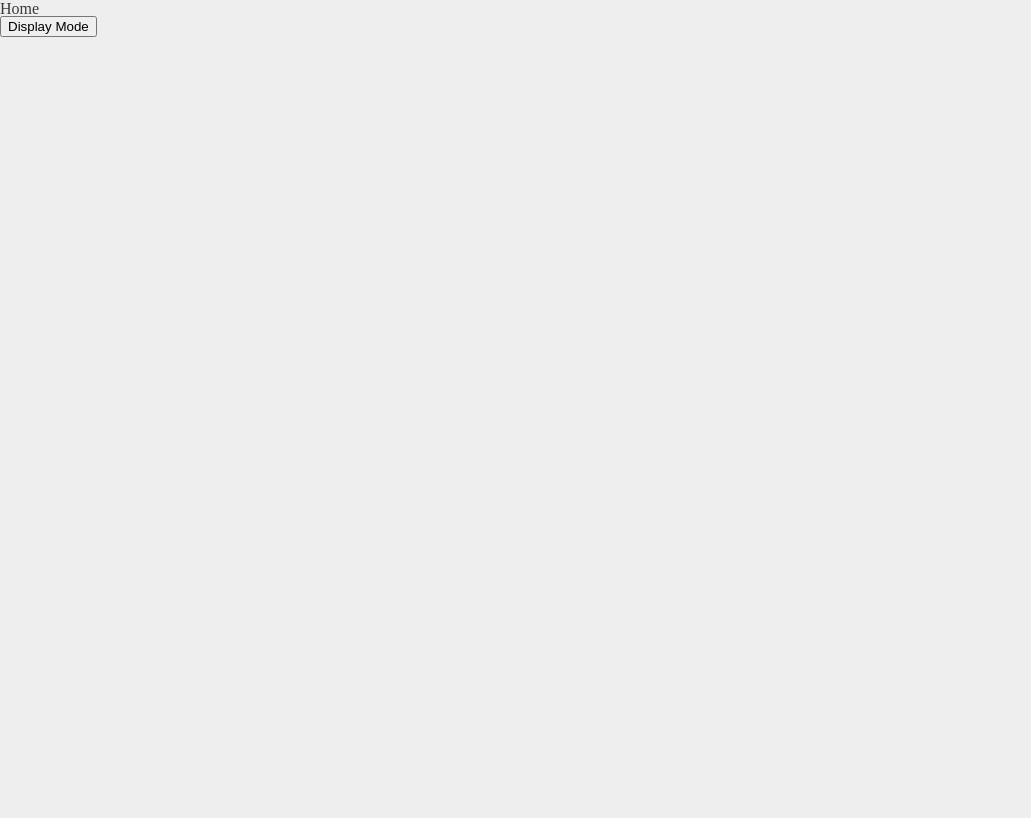
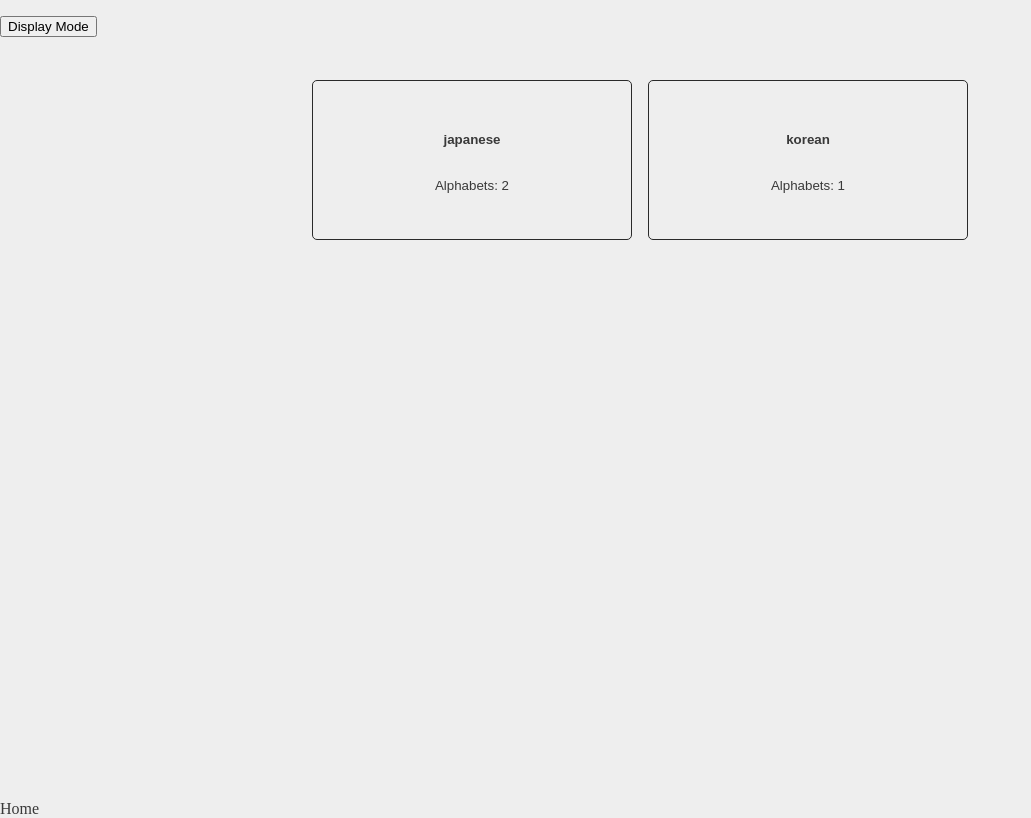
Before and after one commit to Mjishu/character-quiz, a website built with Vite: page learn.html in a window 1280 px wide. Shown: the whole page, without its empty margins (0-1031 px from the left). Built offline with nearby package versions, Linux system fonts and the light colour scheme.

Commit message:
each language is clickable in learning hub

```diff
--- a/learn.html
+++ b/learn.html
@@ -7,7 +7,7 @@
         <link rel="stylesheet" href="./src/style.css" />
     </head>
     <body>
-        <div></div>
+        <div id="app"></div>
         <div class="footer">
             <a href="/">Home</a>
         </div>
--- a/src/components/Learn.ts
+++ b/src/components/Learn.ts
@@ -1,3 +1,4 @@
+import '../styles/learn.css';
 import { Stored } from '../stored';
 import { Navbar } from './Navbar';
 import { updateTheme } from '../helper';
@@ -14,19 +15,31 @@ class Learn {
 
     initialize() {
         this.navbar.initialize();
+        this._createDisplays();
     }
 
-    _createDisplays() {}
+    _createDisplays() {
+        const courseParent = document.createElement('div');
+        courseParent.className = 'course-parent';
+        for (let i = 0; i < Object.keys(courseData).length; i++) {
+            this._lessonDisplay(courseParent, Object.keys(courseData)[i], Object.keys(Object.values(courseData)[i]).length);
+        }
+        this.content.appendChild(courseParent);
+    }
 
-    _lessonDisplay(lessonName: string, courses: number) {
-        const lessonHolder = document.createElement('div');
+    _lessonDisplay(courseParent: HTMLElement, lessonName: string, courses: number) {
+        const lessonHolder = document.createElement('button');
         lessonHolder.className = 'lesson-holder';
         const lessonTitle = document.createElement('h4');
         lessonTitle.innerText = lessonName;
         const lessonLengthElement = document.createElement('p');
-        lessonLengthElement.innerText = courses.toString();
+        lessonLengthElement.innerText = 'Alphabets: ' + courses;
         lessonHolder.append(lessonTitle, lessonLengthElement);
-        this.content.appendChild(lessonHolder);
+        courseParent.appendChild(lessonHolder);
+
+        lessonHolder.addEventListener('click', () => {
+            console.log(lessonName);
+        });
     }
 }
 
--- /dev/null
+++ b/src/styles/learn.css
@@ -0,0 +1,36 @@
+:root {
+    --dark-color: #393939;
+    --dark-hover-color: #2a2a2a;
+    --light-color: #eee;
+}
+
+.course-parent {
+    display: flex;
+    flex-direction: row;
+    gap: 1rem;
+    width: 75vw;
+    padding: 5rem 0;
+    justify-content: center;
+}
+
+.lesson-holder {
+    background: none;
+    border: 1px solid var(--dark-hover-color);
+    color: 1px solid var(--light-color);
+    border-radius: 5px;
+    width: 20rem;
+    height: 10rem;
+    display: flex;
+    flex-direction: column;
+    justify-content: center;
+    align-items: center;
+    transition:
+        100ms ease-in color,
+        150ms ease-in background,
+        100ms ease-out border;
+}
+
+.lesson-holder:hover {
+    background: var(--dark-hover-color);
+    border: 1px solid var(--light-color);
+}
--- a/src/types/global.d.ts
+++ b/src/types/global.d.ts
@@ -4,16 +4,16 @@ global {
         English: string;
         Phonetic?: string;
         Audio_src?: string;
-      }
+    };
 
-      type LanguageOptions = "japanese" | "korean"
+    type LanguageOptions = 'japanese' | 'korean';
 
     type Languages = {
         Language: LanguageOptions;
         Parts: string[];
         alphabets: string[];
         flag_src?: string;
-      }
+    };
 }
 
 export {};
```
Lines whose indentation alone changed are shown as unchanged.
